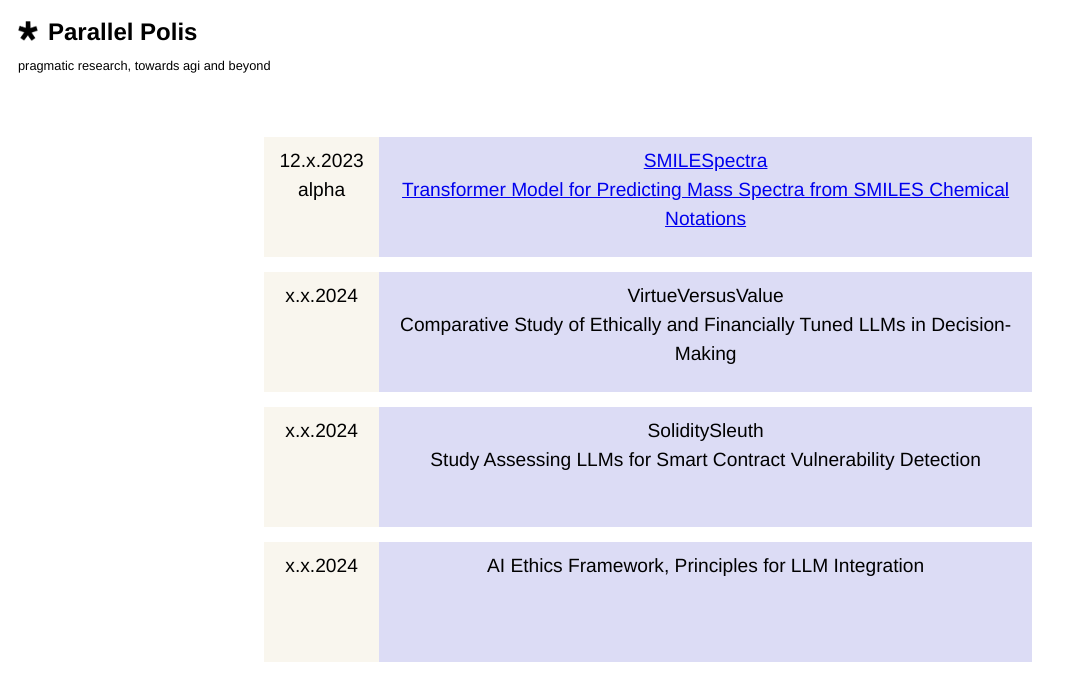
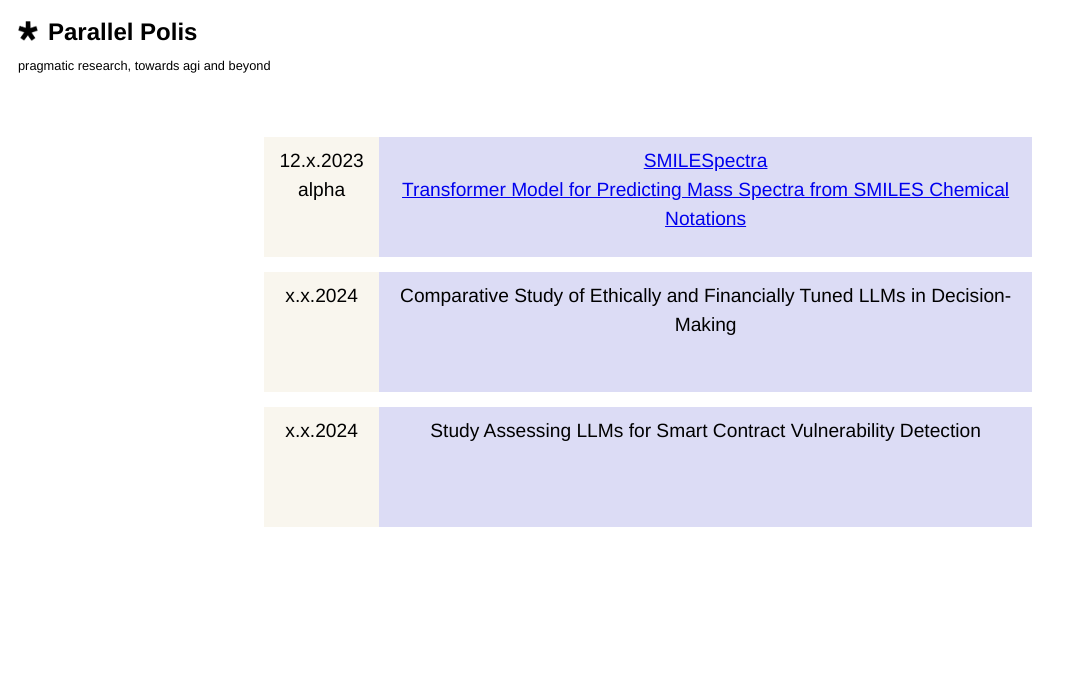
Before and after one commit to yu-jeffy/parallelpolis, a Next.js app: page / in a window 1280 px wide. Shown: the top 700 px of the page, without its empty margins (0-1077 px from the left). Built offline with nearby package versions, Linux system fonts and the light colour scheme.

Commit message:
Update index.tsx

```diff
--- a/pages/index.tsx
+++ b/pages/index.tsx
@@ -36,19 +36,13 @@ export default function Home() {
             x.x.2024
           </div>
           <div className={styles.title2}>
-            VirtueVersusValue<br></br>Comparative Study of Ethically and Financially Tuned LLMs in Decision-Making
+            Comparative Study of Ethically and Financially Tuned LLMs in Decision-Making
           </div>
           <div className={styles.date3}>
             x.x.2024
           </div>
           <div className={styles.title3}>
-            SoliditySleuth<br></br>Study Assessing LLMs for Smart Contract Vulnerability Detection
-          </div>
-          <div className={styles.date4}>
-            x.x.2024
-          </div>
-          <div className={styles.title4}>
-            AI Ethics Framework, Principles for LLM Integration
+            Study Assessing LLMs for Smart Contract Vulnerability Detection
           </div>
         </div>
       </div>
```
